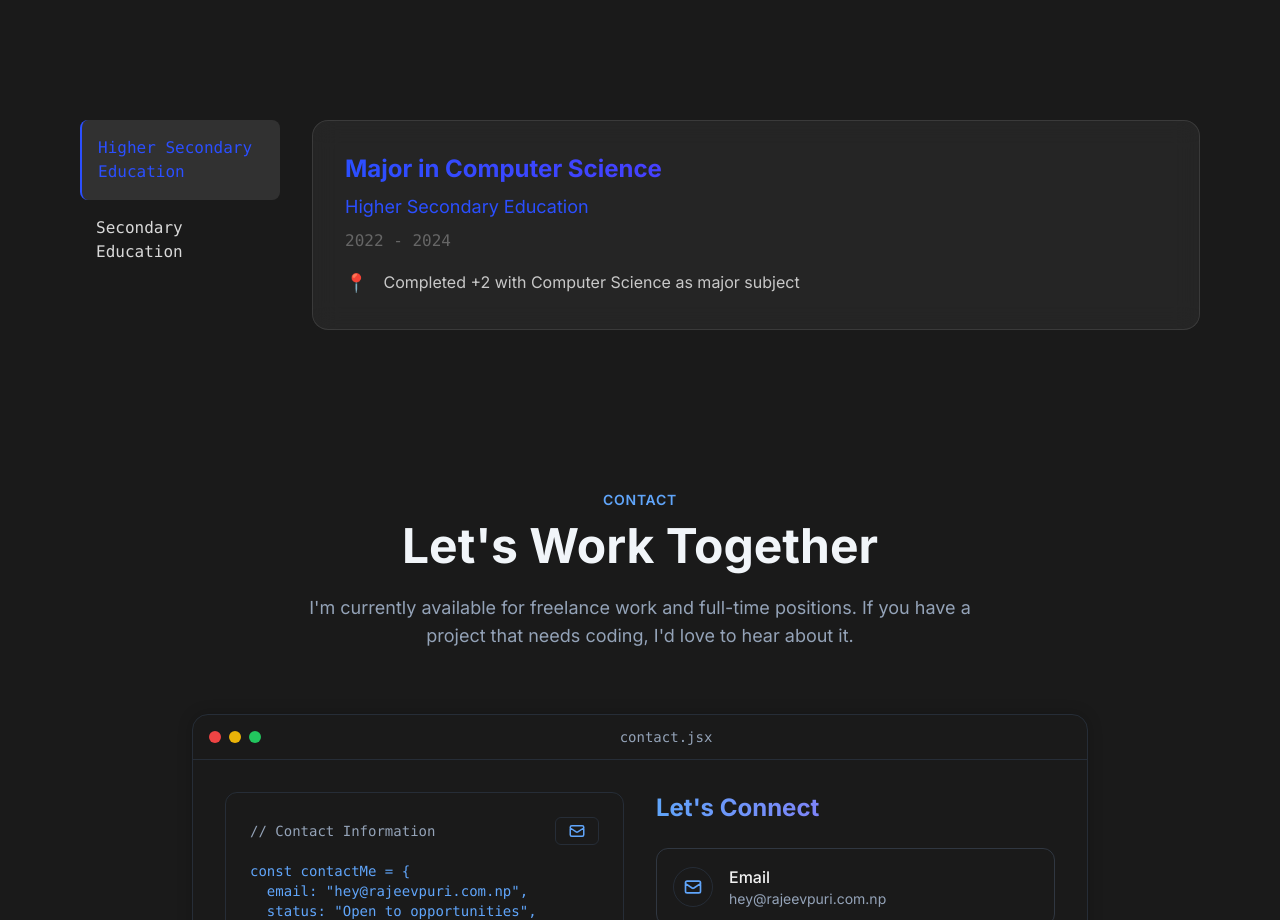
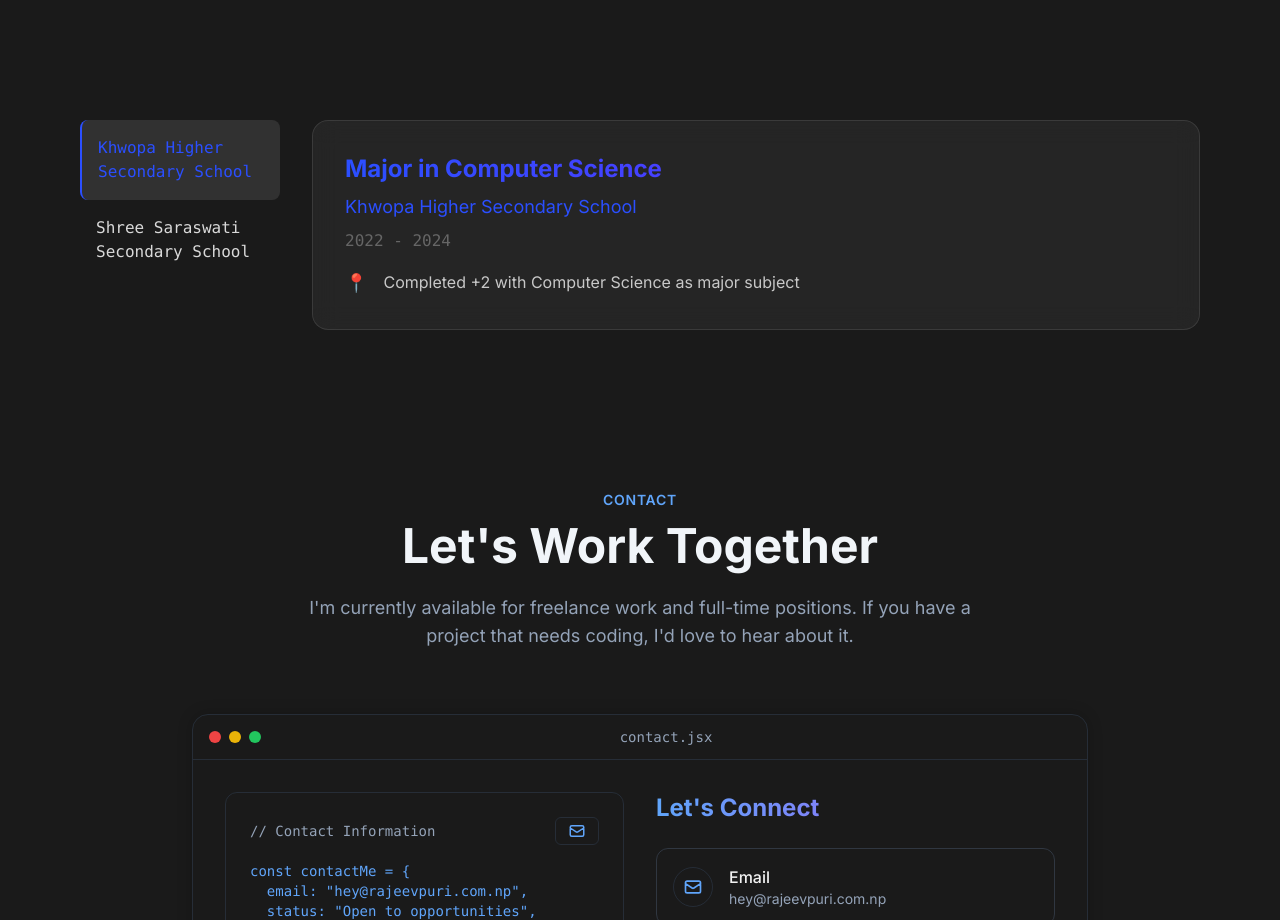
Before and after one commit to razeevascx/Portfolio, a React (Vite) app: page / in a window 1280 px wide. Shown: the part 3300-4220 px from the top of the page. Built offline with nearby package versions, Linux system fonts and the light colour scheme.

Commit message:
Update Education.jsx

```diff
--- a/src/components/Education.jsx
+++ b/src/components/Education.jsx
@@ -18,7 +18,7 @@ function Education() {
 
   const educationData = [
     {
-      school: "Higher Secondary Education",
+      school: "Khwopa Higher Secondary School",
       role: "Major in Computer Science",
       location: "Dekocha 06, Bhaktapur 44800",
       year: "2022 - 2024",
@@ -29,7 +29,7 @@ function Education() {
       link: "https://www.facebook.com/khwopahss"
     },
     {
-      school: "Secondary Education",
+      school: "Shree Saraswati Secondary School",
       role: "Secondary Education",
       location: "Changunaryan-08, Bhaktapur 44800",
       year: "2022",
```
